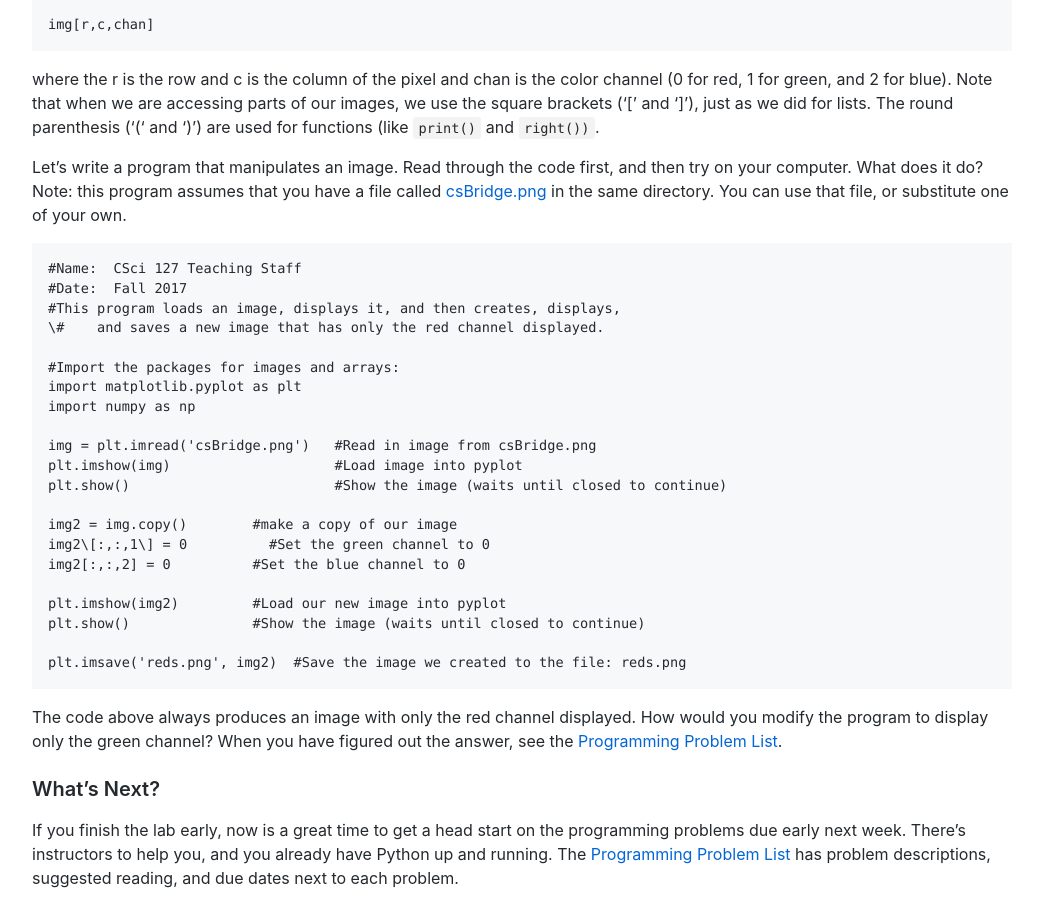
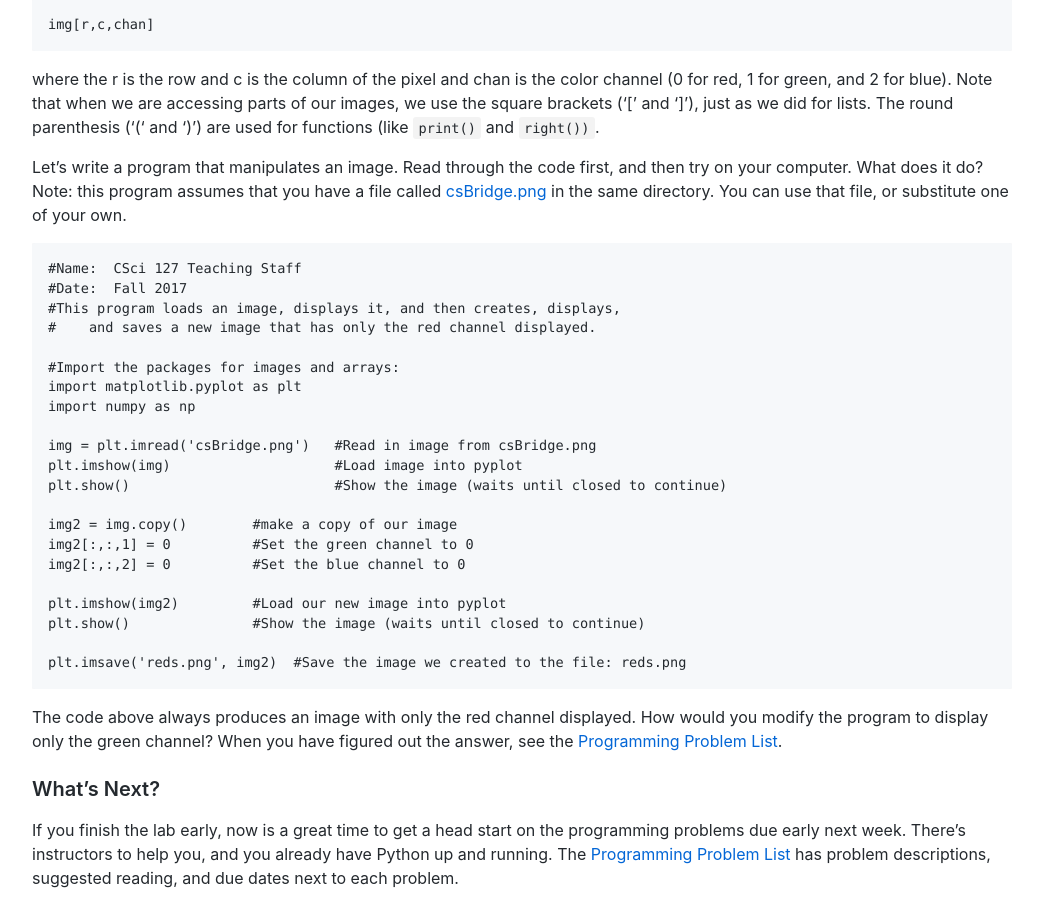
Before and after one commit to maryash/maryash.github.io, a Jekyll site: the page built from s18/lab3.md, in a window 1280 px wide and 900 px high, scrolled down 9068 px. Shown: the whole window, without its empty margins (118-1157 px from the left). Built offline with Jekyll 4.4.1, drawn with Linux system fonts in a browser that asks for light colours; comment, search, counter and statistics services are not loaded.

Commit message:
Update lab3.md

```diff
--- a/s18/lab3.md
+++ b/s18/lab3.md
@@ -241,7 +241,7 @@ Let's write a program that manipulates an image. Read through the code first, an
 	#Name:  CSci 127 Teaching Staff
 	#Date:  Fall 2017
 	#This program loads an image, displays it, and then creates, displays,
-	\#    and saves a new image that has only the red channel displayed.
+	#    and saves a new image that has only the red channel displayed.
 
 	#Import the packages for images and arrays:
 	import matplotlib.pyplot as plt
@@ -252,7 +252,7 @@ Let's write a program that manipulates an image. Read through the code first, an
 	plt.show()                         #Show the image (waits until closed to continue)
 
 	img2 = img.copy()        #make a copy of our image
-	img2\[:,:,1\] = 0          #Set the green channel to 0
+	img2[:,:,1] = 0          #Set the green channel to 0
 	img2[:,:,2] = 0          #Set the blue channel to 0
 
 	plt.imshow(img2)         #Load our new image into pyplot
```
